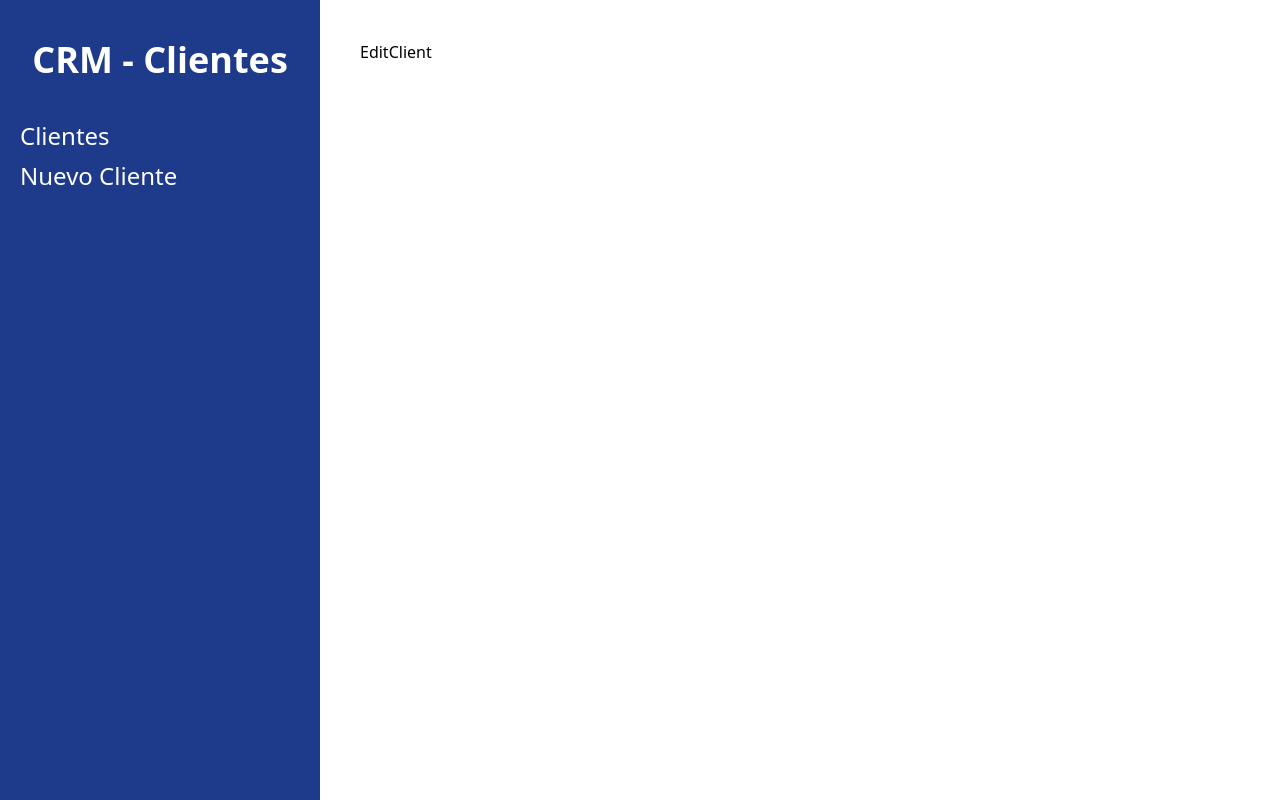
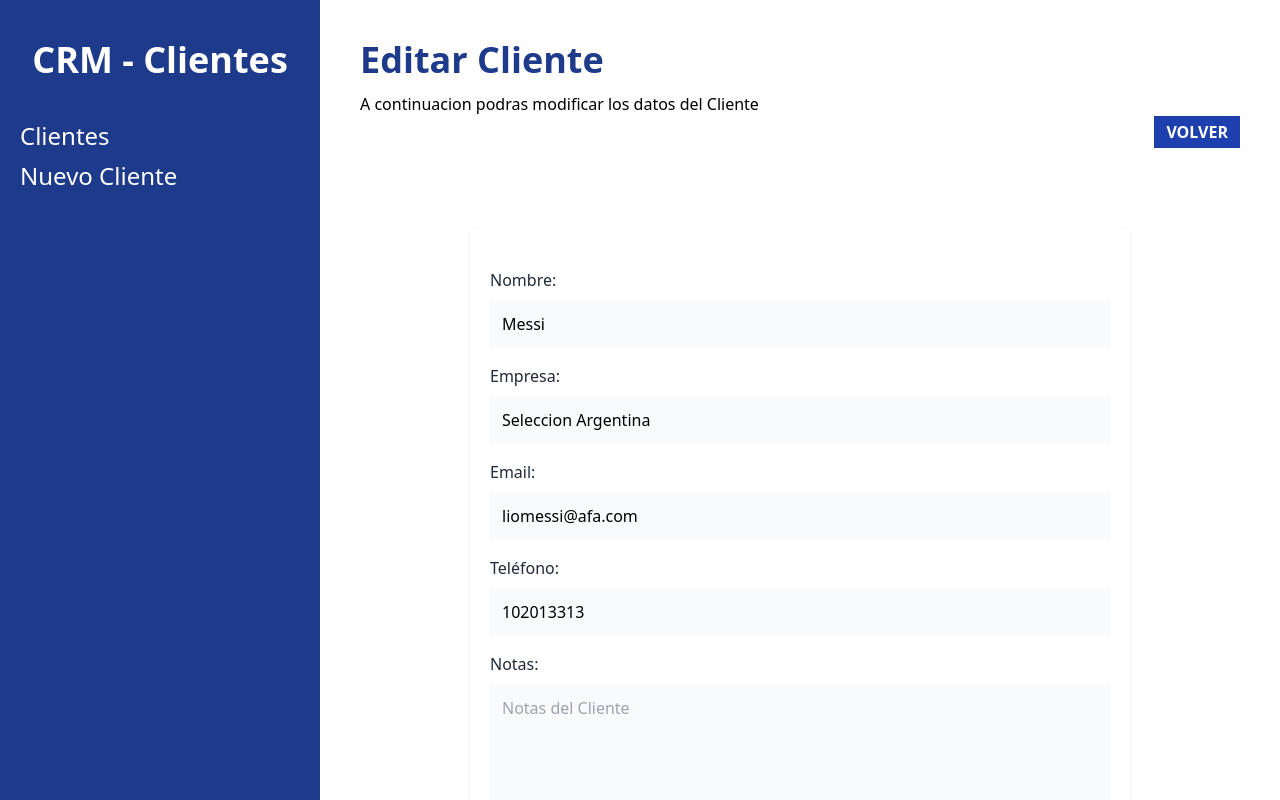
Before and after one commit to lucianolabudia/crm-react, a React (Vite) app: page /clientes/1/editar in a window 1280 px wide. Built offline with nearby package versions, Linux system fonts and the light colour scheme; data requests are answered from the project's data file.

Commit message:
Añadiendo el Formulario para Editar y Autocompletar el Formulario

```diff
--- a/src/components/FormClient.jsx
+++ b/src/components/FormClient.jsx
@@ -14,6 +14,7 @@
                     className="mt-2 block w-full p-3 bg-gray-50"
                     placeholder="Nombre del Cliente"
                     name="name"
+                    defaultValue={ client?.name }
                 />
             </div>
             <div className="mb-4">
@@ -27,6 +28,7 @@
                     className="mt-2 block w-full p-3 bg-gray-50"
                     placeholder="Empresa del Cliente"
                     name="company"
+                    defaultValue={ client?.company }
                 />
             </div>
 
@@ -41,6 +43,7 @@
                     className="mt-2 block w-full p-3 bg-gray-50"
                     placeholder="Email del Cliente"
                     name="email"
+                    defaultValue={ client?.email }
                 />
             </div>
 
@@ -55,21 +58,23 @@
                     className="mt-2 block w-full p-3 bg-gray-50"
                     placeholder="Teléfono del Cliente"
                     name="phone"
+                    defaultValue={ client?.phone }
                 />
             </div>
 
             <div className="mb-4">
                 <label
                     className="text-gray-800"
-                    htmlFor="notas"
+                    htmlFor="notes"
                 >Notas:</label>
                 <textarea
                     as="textarea"
-                    id="notas"
+                    id="notes"
                     type="text"
                     className="mt-2 block w-full p-3 bg-gray-50 h-40 align-self"
                     placeholder="Notas del Cliente"
-                    name="notas"
+                    name="notes"
+                    defaultValue={ client?.notes }
                 />
             </div>
         </>
--- a/src/main.jsx
+++ b/src/main.jsx
@@ -23,7 +23,8 @@
       {
         path: '/clientes/nuevo',
         element: <NewClient />,
-        action: actionNewClient
+        action: actionNewClient,
+        errorElement: <ErrorPage />
       },
       {
         path: '/clientes/:clienteId/editar',
--- a/src/pages/EditClient.jsx
+++ b/src/pages/EditClient.jsx
@@ -1,4 +1,6 @@
+import { Form, useNavigate, useLoaderData } from "react-router-dom";
 import { getClient } from "../data/clients";
+import { FormClient } from "../components/FormClient";
 
 
 export async function loader({ params }) {
@@ -16,7 +18,45 @@
 }
 
 export const EditClient = () => {
+
+  const navigate = useNavigate();
+  const client = useLoaderData();
+
   return (
-    <div>EditClient</div>
+    <>
+      <h1 className="font-black text-4xl text-blue-900">Editar Cliente</h1>
+      <p className="mt-3">A continuacion podras modificar los datos del Cliente</p>
+
+      <div className='flex justify-end'>
+        <button
+          className='bg-blue-800 text-white px-3 py-1 font-bold uppercase'
+          onClick={ () => navigate('/') }
+        >
+          Volver
+        </button>
+      </div>
+
+      <div className="bg-white shadow rounded-md md:w-3/4 mx-auto px-5 py-10 mt-20">
+
+        {/* { errors?.length && errors.map( (error, i) => <Error key={ i }>{ error }</Error> ) } */}
+
+        <Form
+          method="post"
+          noValidate
+        >
+          <FormClient
+            client={ client }
+          />
+
+          <input
+            type="submit"
+            className="mt-5 w-full bg-blue-800 p-3 uppercase font-bold text-white text-lg"
+            value="Registrar Cliente"
+          />
+        </Form>
+      </div>
+
+    </>
   )
+
 }
```
